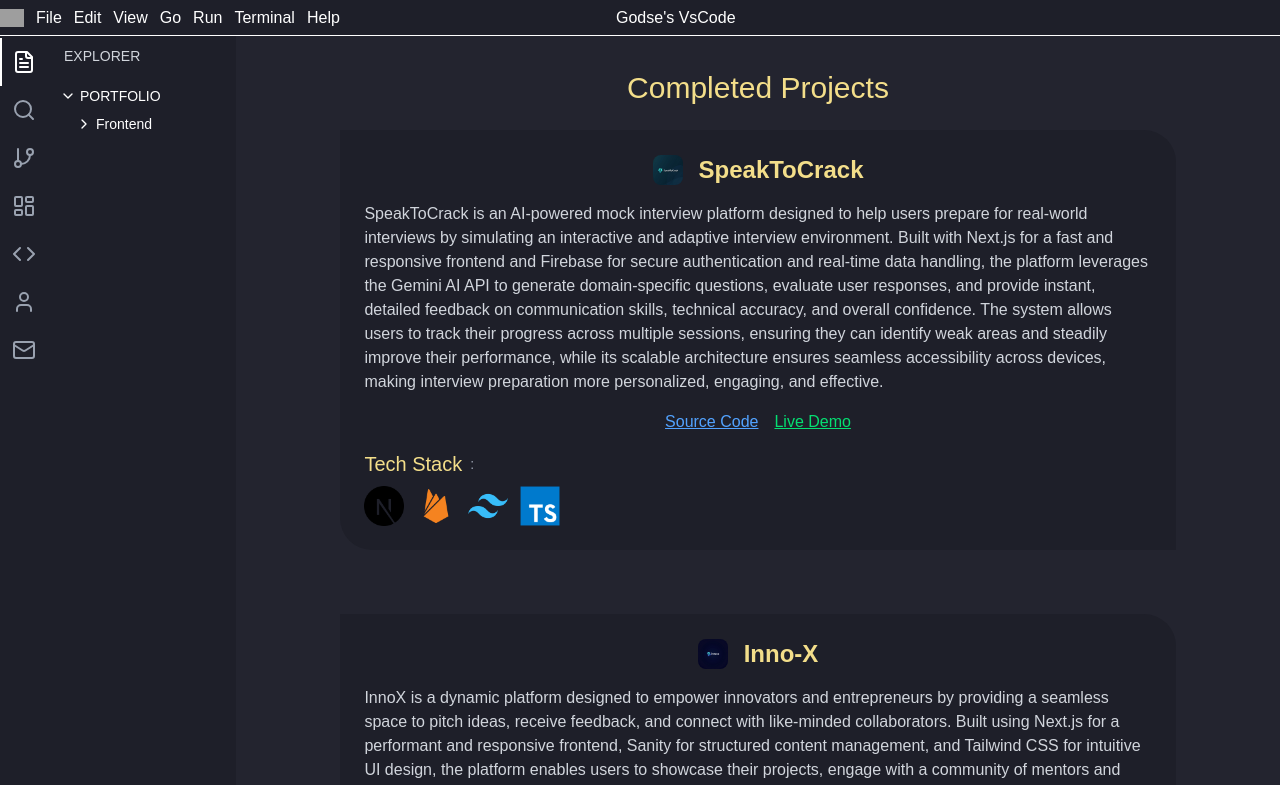
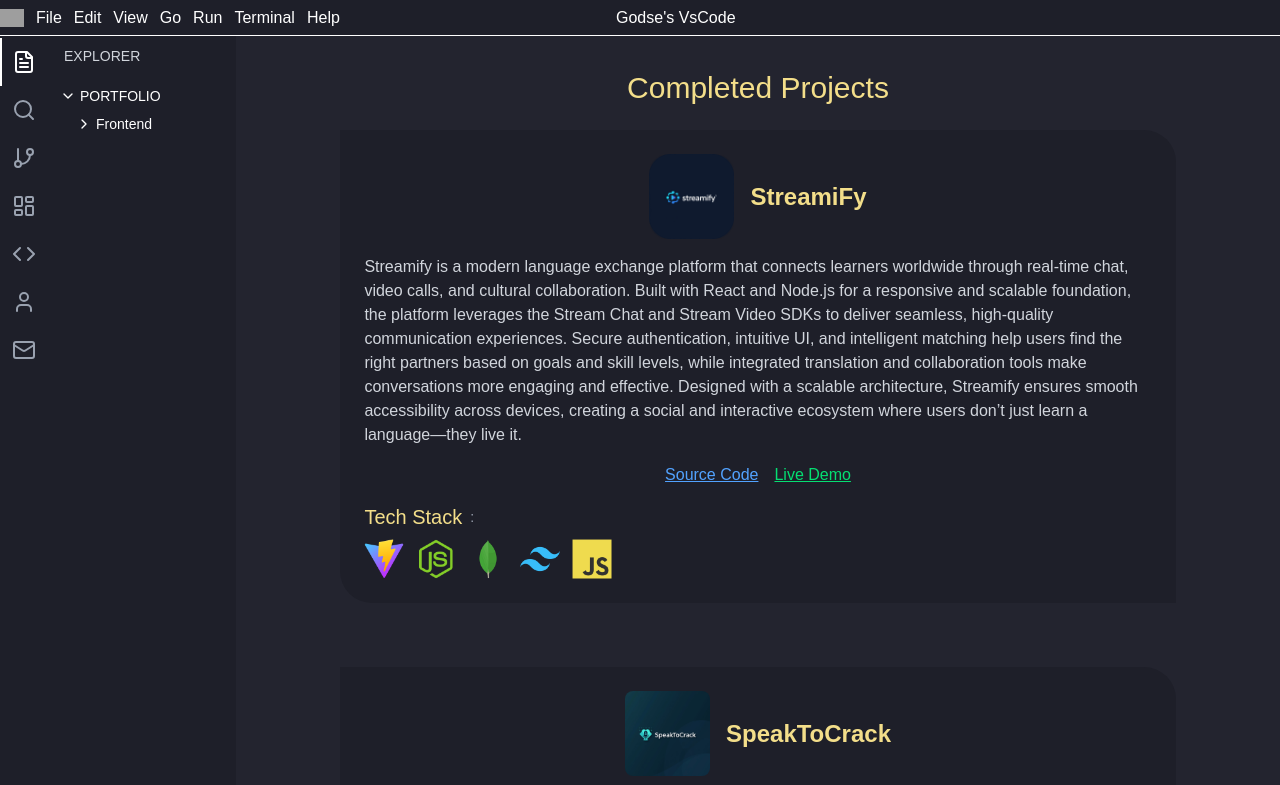
Before and after one commit to Godse-07/Godse-s_portfolio, a Next.js app: page /projects in a window 1280 px wide. Shown: the top 785 px of the page. Built offline with nearby package versions, Linux system fonts and the light colour scheme; grey boxes are pictures that could not be loaded.

Commit message:
add steamiFy as a project

```diff
--- a/app/globals.css
+++ b/app/globals.css
@@ -10,3 +10,7 @@
   color: var(--foreground);
   font-family: Arial, Helvetica, sans-serif;
 }
+
+html, body {
+  overflow-x: auto;
+}
--- a/app/projects/page.tsx
+++ b/app/projects/page.tsx
@@ -5,6 +5,15 @@
 import ProjectCard from "@/components/ProjectCard";
 
 const projects = [
+  {
+    projectLogo: "/StreamiFy.png",
+    projectName: "StreamiFy",
+    projectDescription:
+      "Streamify is a modern language exchange platform that connects learners worldwide through real-time chat, video calls, and cultural collaboration. Built with React and Node.js for a responsive and scalable foundation, the platform leverages the Stream Chat and Stream Video SDKs to deliver seamless, high-quality communication experiences. Secure authentication, intuitive UI, and intelligent matching help users find the right partners based on goals and skill levels, while integrated translation and collaboration tools make conversations more engaging and effective. Designed with a scalable architecture, Streamify ensures smooth accessibility across devices, creating a social and interactive ecosystem where users don’t just learn a language—they live it.",
+    projectSoureceCode: "https://github.com/Godse-07/StreamiFy",
+    projectLiveLink: "https://streamify-jm3a.onrender.com/",
+    projectTechStack: ["/Vite.js.png", "/Node.js.png", "/MongoDB.png" , "/Tailwind CSS.png", "/JavaScript.png"],
+  },
   {
     projectLogo: "/SpeakToCrack.jpg",
     projectName: "SpeakToCrack",
--- a/components/ProjectCard.tsx
+++ b/components/ProjectCard.tsx
@@ -22,8 +22,8 @@
               src={projectLogo}
               alt={projectName}
               className="object-contain rounded-lg"
-              width={30}
-              height={30}
+              width={85}
+              height={85}
             />
           )}
           <h2 className="text-2xl font-semibold text-[#f3de8a]">
```
Also changed, not shown: public/StreamiFy.png (added).
